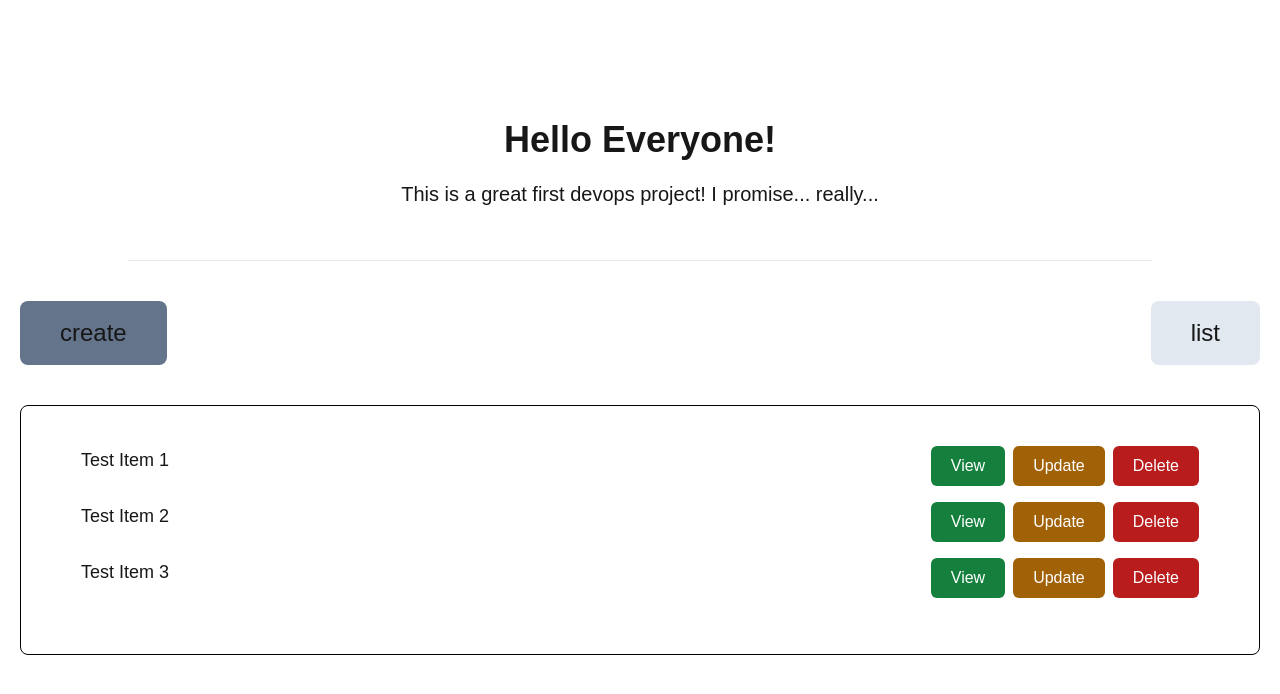
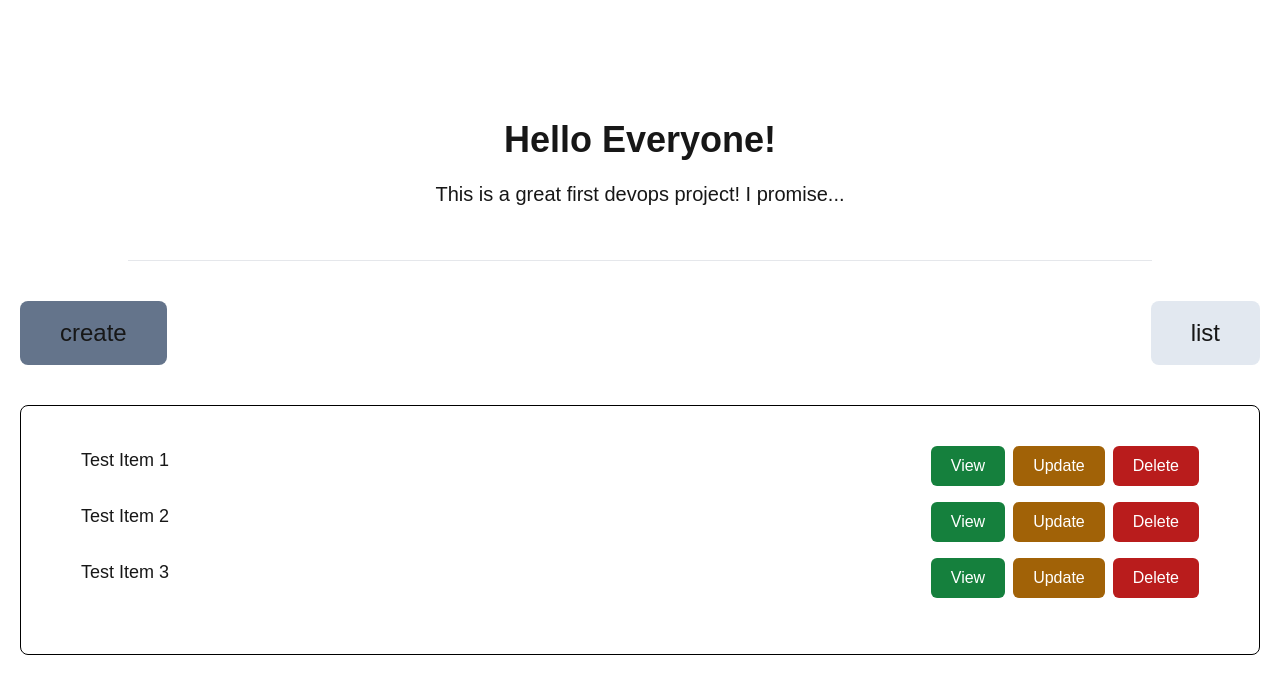
Before and after one commit to hristohristovdevcareer/multi-tier-web-app-terraform-aws, a Next.js app in the folder client/: page / in a window 1280 px wide. Shown: the top 694 px of the page. Built offline with nearby package versions, Linux system fonts and the light colour scheme.

Commit message:
testing pipeline

```diff
--- a/client/src/app/page.js
+++ b/client/src/app/page.js
@@ -5,7 +5,7 @@ export default function Home() {
 
   return (
     <section className="flex flex-col py-20">
-      <Header title="Hello Everyone!" description="This is a great first devops project! I promise... really..." />
+      <Header title="Hello Everyone!" description="This is a great first devops project! I promise..." />
       <div className="w-full max-w-[1024px] mx-auto mb-10">
         <hr></hr>
       </div>
```
